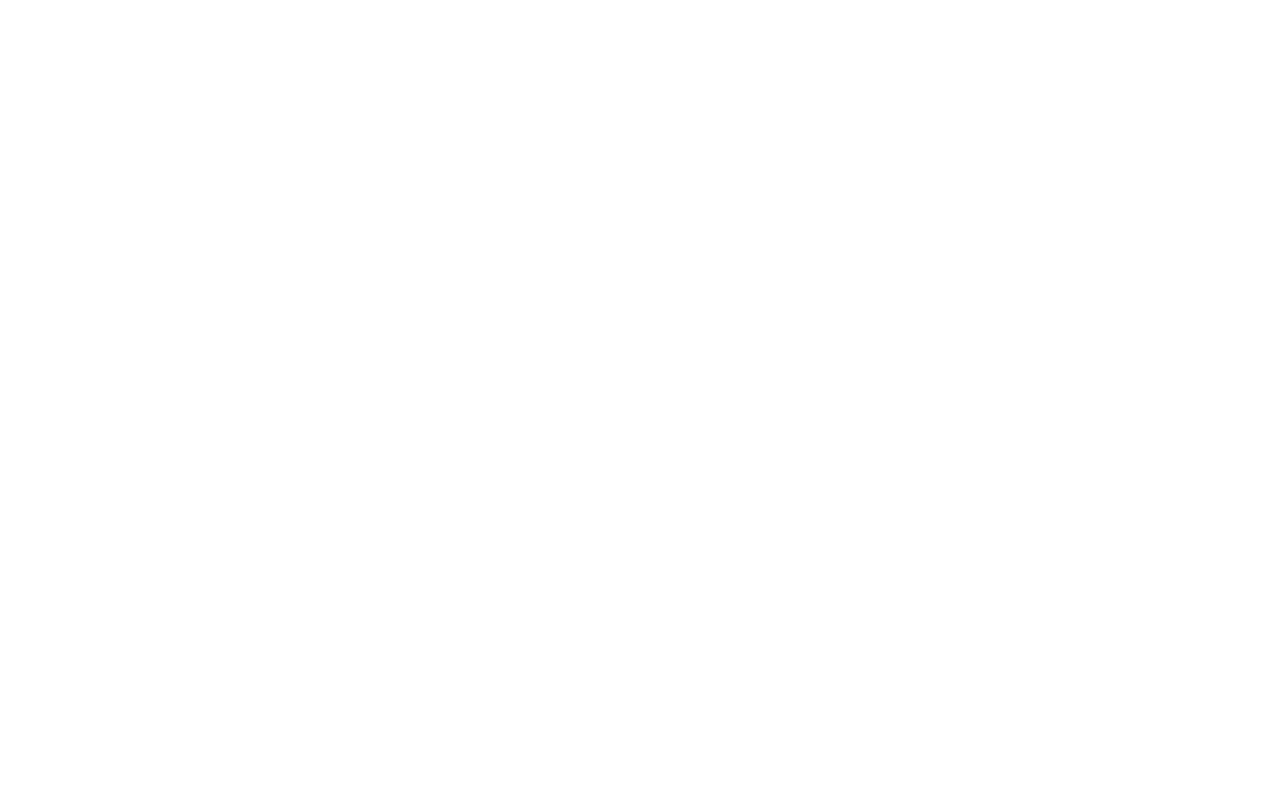
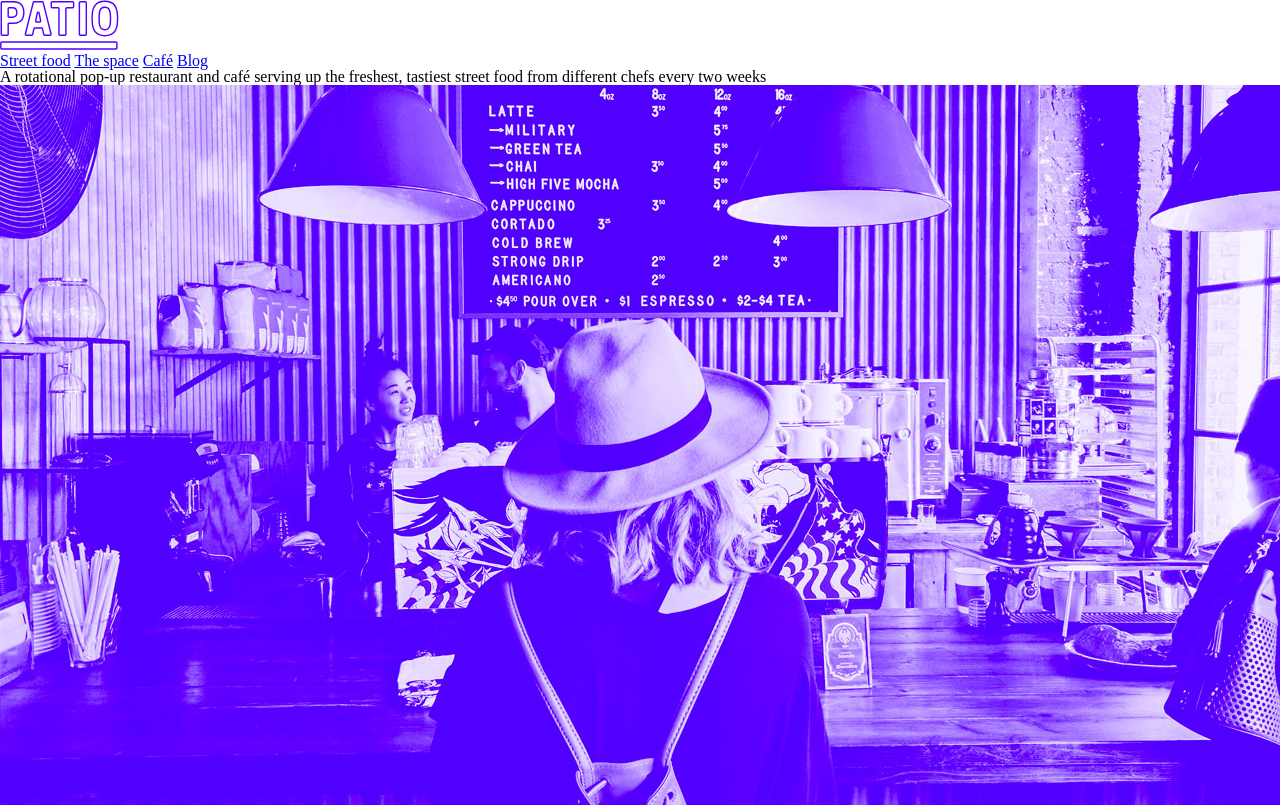
Before and after one commit to mbalandari/sh2-cafe, a plain HTML site: page index.html in a window 1280 px wide. Drawn offline with Linux system fonts and the light colour scheme.

Commit message:
add first part of html

```diff
--- a/index.html
+++ b/index.html
@@ -10,6 +10,27 @@
 </head>
 
 <body>
+    <header>
+        <h1>
+            <img src="./assets/logo.svg" alt="logo">
+        </h1>
+    </header>
+
+    <nav>
+        <a href="#">Street food</a>
+        <a href="#">The space</a>
+        <a href="#">Café</a>
+        <a href="#">Blog</a>
+    </nav>
+
+    <section>
+        <h2>A rotational pop-up restaurant and café serving up the freshest, tastiest street food from different chefs
+            every two weeks</h2>
+    </section>
+
+    <section>
+        <img src="./assets/store.jpg" alt="">
+    </section>
 
 </body>
 
```
